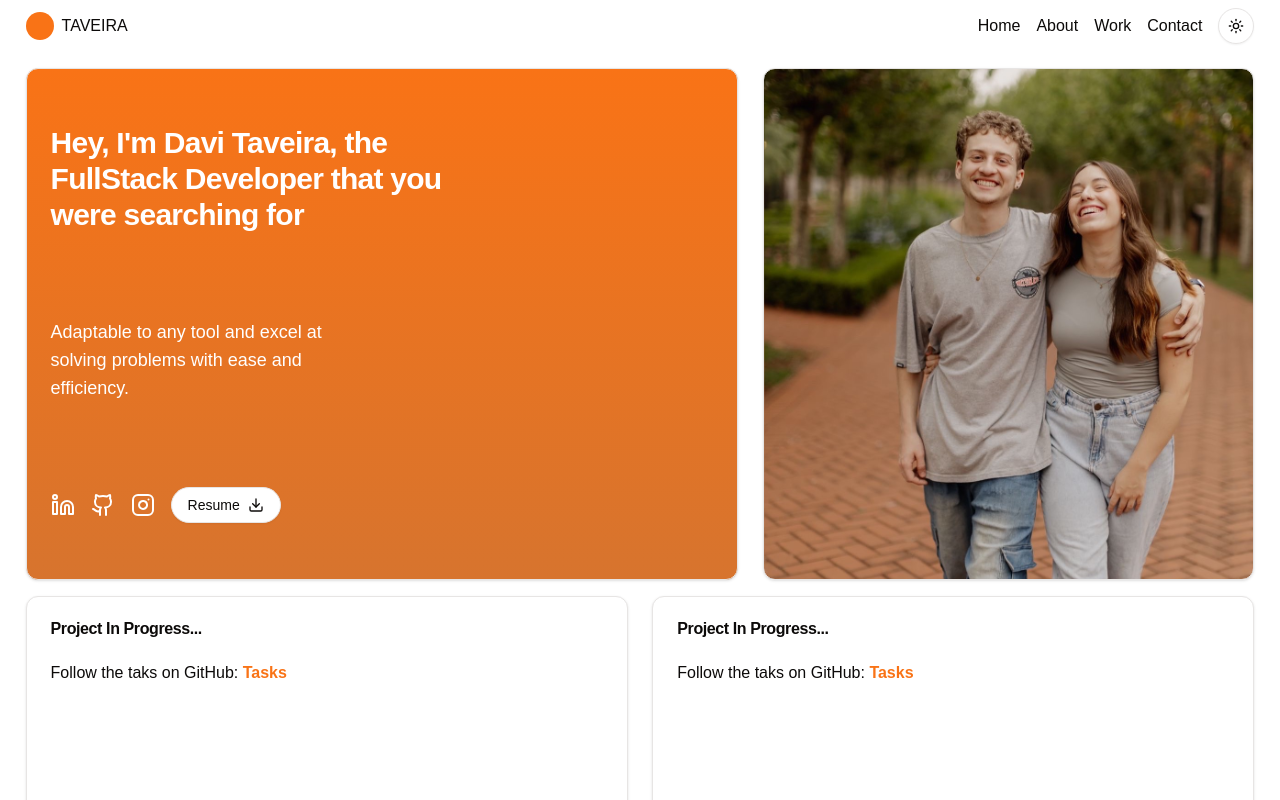
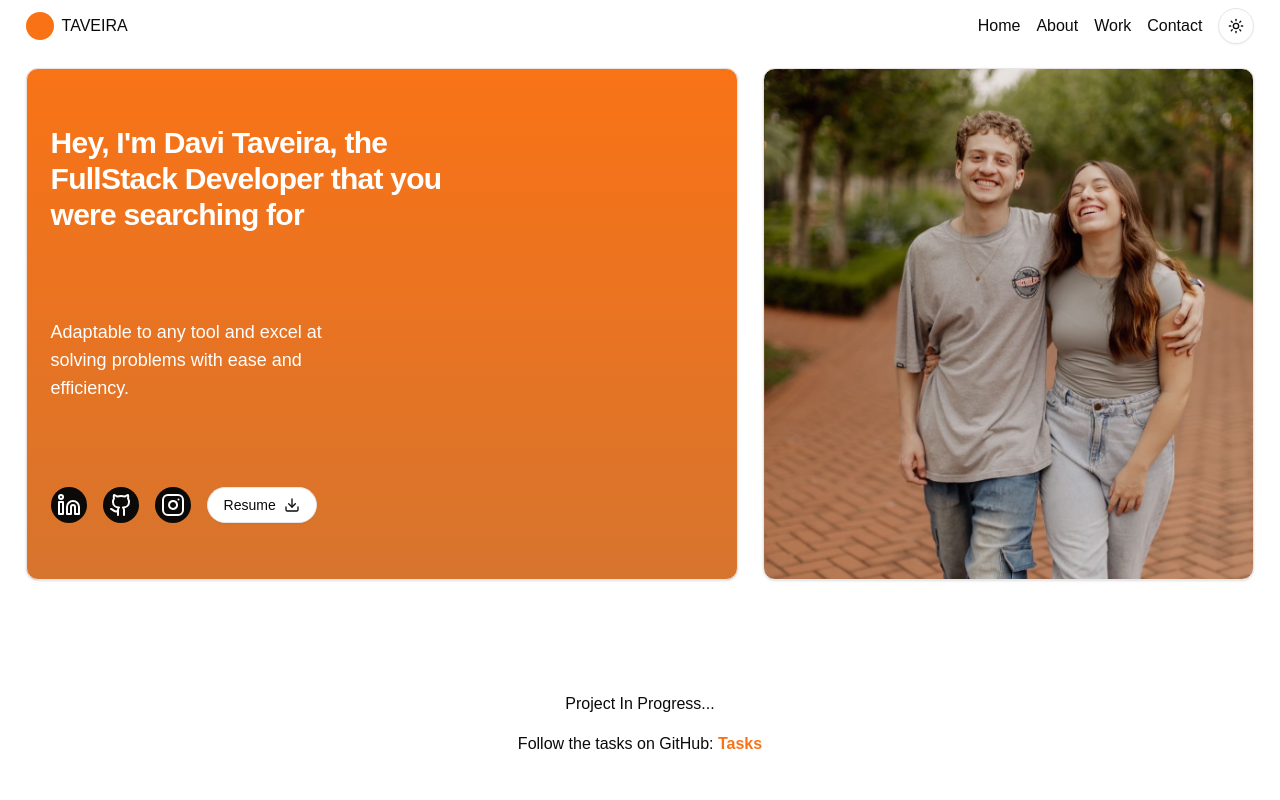
Before and after one commit to xtaveira/nextjs-portfolio, a Next.js app: page / in a window 1280 px wide. Shown: the top 800 px of the page. Built offline with nearby package versions, Linux system fonts and the light colour scheme.

Commit message:
some updates

```diff
--- a/src/app/page.tsx
+++ b/src/app/page.tsx
@@ -1,13 +1,14 @@
 import Header from "@/components/Header";
 import Hero from "@/components/Hero";
-import Projects from "@/components/Projects";
+import Progress from "@/components/Progress";
 
 export default function Home() {
   return (
     <>
       <Header />
       <Hero />
-      <Projects />
+      {/* <Projects /> */}
+      <Progress />
     </>
   );
 }
--- a/src/components/Hero/index.tsx
+++ b/src/components/Hero/index.tsx
@@ -39,21 +39,21 @@ bg-gradient-to-t from-[#d7742e] to-[#f97316]
           <a
             target="_blank"
             href="https://linkedin.com/in/xtaveira"
-            className="cursor:pointer hover:text-foreground text-background"
+            className="cursor:pointer hover:text-orange-500 text-background bg-foreground rounded-full h-9 w-9 flex items-center justify-center"
           >
             <LinkedinIcon />
           </a>
           <a
             target="_blank"
             href="https://github.com/xtaveira"
-            className="cursor:pointer hover:text-foreground text-background"
+            className="cursor:pointer hover:text-orange-500 text-background bg-foreground rounded-full h-9 w-9 flex items-center justify-center"
           >
             <GithubIcon />
           </a>
           <a
             target="_blank"
             href="https://instagram.com/xtaveira"
-            className="cursor:pointer hover:text-foreground text-background"
+            className="cursor:pointer hover:text-orange-500 text-background bg-foreground rounded-full h-9 w-9 flex items-center justify-center"
           >
             <InstagramIcon />
           </a>
--- /dev/null
+++ b/src/components/Progress/index.tsx
@@ -0,0 +1,17 @@
+export default function Progress() {
+  return (
+    <div className="w-full flex flex-col gap-4 items-center py-24">
+      <h3>Project In Progress...</h3>
+      <p>
+        Follow the tasks on GitHub:{" "}
+        <a
+          className="text-orange-500 font-bold"
+          target="_blank"
+          href="https://github.com/users/xtaveira/projects/1/views/1"
+        >
+          Tasks
+        </a>
+      </p>
+    </div>
+  );
+}
--- a/src/components/Projects/index.tsx
+++ b/src/components/Projects/index.tsx
@@ -26,7 +26,7 @@ const Projects = () => {
         </CardHeader>
         <CardContent>
           <p>
-            Follow the taks on GitHub:{" "}
+            Follow the tasks on GitHub:{" "}
             <a
               className="text-orange-500 font-bold"
               target="_blank"
```
